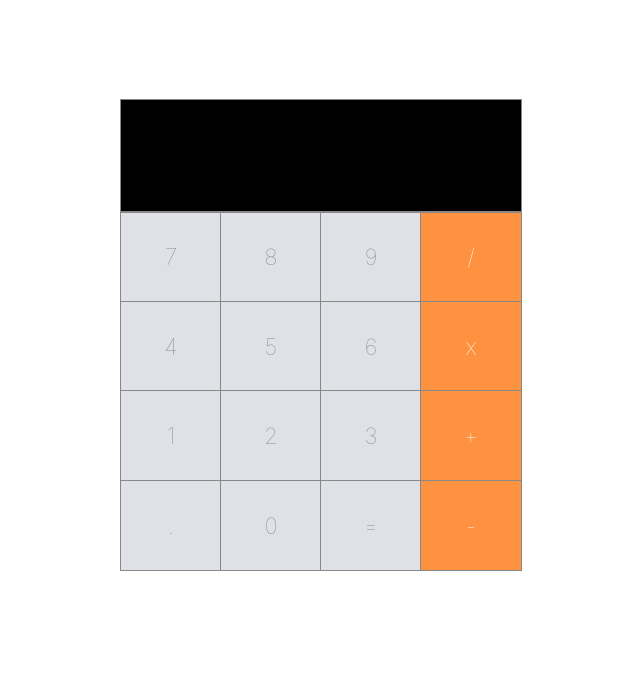
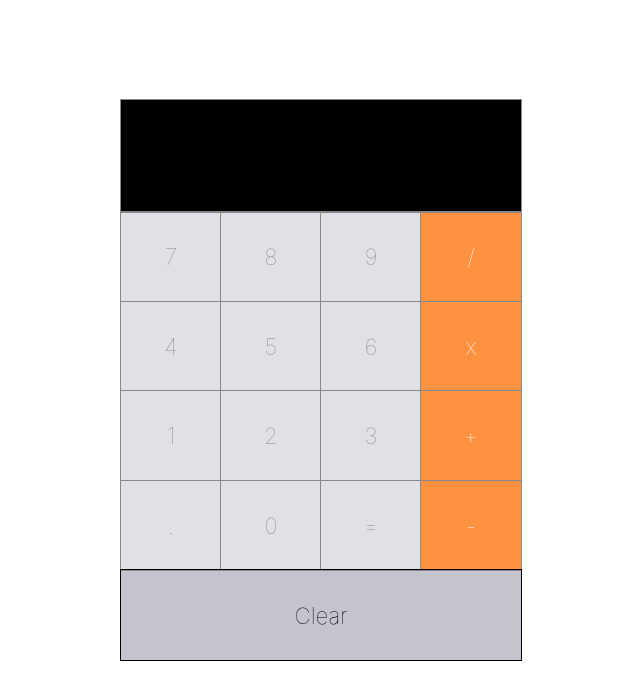
Before and after one commit to jacorea/practiceProblems, a React (Create React App) app in the folder react-app/: page / in a window 1280 px wide. Shown: the top 700 px of the page, without its empty margins (319-959 px from the left). Built offline with nearby package versions, Linux system fonts and the light colour scheme.

Commit message:
input handles changes once numbers are clicked on the calculator.However, = is also being displayed.

```diff
--- a/react-app/src/App.js
+++ b/react-app/src/App.js
@@ -2,6 +2,7 @@ import React, { Component } from 'react';
 import './App.css';
 import Button from './components/Button'
 import { Input } from './components/Input'
+import { ClearButton } from './components/ClearButton'
 
 class App extends Component {
   constructor(props) {
@@ -12,36 +13,41 @@ class App extends Component {
     }
   }
 
+  addToInput = val => {
+    this.setState({input: this.state.input + val})
+  }
 
 render() {
+  console.log(this.state.input)
   return (
     <div className="App">
       <div className="calc-wrapper">
           <Input input={this.state.input}></Input>
         <div className="row">
-          <Button>7</Button>
-          <Button>8</Button>
-          <Button>9</Button>
-          <Button>/</Button>
+          <Button handleClick={this.addToInput}>7</Button>
+          <Button handleClick={this.addToInput}>8</Button>
+          <Button handleClick={this.addToInput}>9</Button>
+          <Button handleClick={this.addToInput}>/</Button>
         </div>
         <div className="row">
-          <Button>4</Button>
-          <Button>5</Button>
-          <Button>6</Button>
-          <Button>x</Button>
+          <Button handleClick={this.addToInput}>4</Button>
+          <Button handleClick={this.addToInput}>5</Button>
+          <Button handleClick={this.addToInput}>6</Button>
+          <Button handleClick={this.addToInput}>x</Button>
         </div>
         <div className="row">
-          <Button>1</Button>
-          <Button>2</Button>
-          <Button>3</Button>
-          <Button>+</Button>
+          <Button handleClick={this.addToInput}>1</Button>
+          <Button handleClick={this.addToInput}>2</Button>
+          <Button handleClick={this.addToInput}>3</Button>
+          <Button handleClick={this.addToInput}>+</Button>
         </div>
         <div className="row">
-          <Button>.</Button>
-          <Button>0</Button>
-          <Button>=</Button>
-          <Button>-</Button>
+          <Button handleClick={this.addToInput}>.</Button>
+          <Button handleClick={this.addToInput}>0</Button>
+          <Button handleClick={this.addToInput}>=</Button>
+          <Button handleClick={this.addToInput}>-</Button>
         </div>
+        <ClearButton handleClear={()=> this.setState({input: ""})}>Clear</ClearButton>
       </div>
     </div>
   );
--- a/react-app/src/components/Button.js
+++ b/react-app/src/components/Button.js
@@ -6,7 +6,8 @@ const isOperator = val => {
 }
 
 const Button = props => (
-    <div className={`button-wrapper ${isOperator(props.children) ? null: "operator"}`}>{props.children}</div>
+    <div className={`button-wrapper ${isOperator(props.children) ? null: "operator"}`}
+    onClick={()=> props.handleClick(props.children)}>{props.children}</div>
 
 )
 
--- a/react-app/src/components/ClearButton.css
+++ b/react-app/src/components/ClearButton.css
@@ -0,0 +1,12 @@
+.clear-btn {
+    height: 4em;
+    display: flex;
+    justify-content: center;
+    align-items: center;
+    font-weight: lighter;
+    font-size: 1.4em;
+    background: #c5c3cd;
+    color: #000000;
+    flex: 1;
+    outline: 1px solid #000000;
+}
--- a/react-app/src/components/ClearButton.js
+++ b/react-app/src/components/ClearButton.js
@@ -0,0 +1,8 @@
+import React from 'react'
+import './ClearButton.css'
+
+export const ClearButton = (props) => (
+    <div className="clear-btn" onClick={props.handleClear}>
+        {props.children}
+    </div>
+)
```
